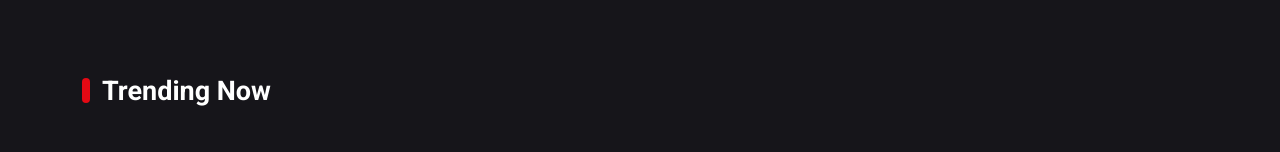
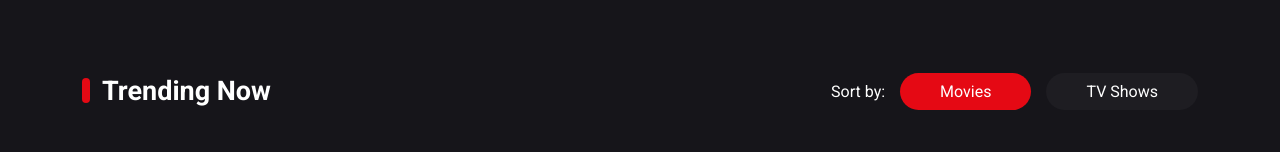
Before and after one commit to shamar-morrison/horizon-app, a React (Create React App) app: page / in a window 1280 px wide. Shown: the part 800-952 px from the top of the page. Built offline with nearby package versions, Linux system fonts and the light colour scheme; no server answers.

Commit message:
Add ability to sort trending now movies

```diff
--- a/src/App.js
+++ b/src/App.js
@@ -10,7 +10,7 @@
 			<Navbar />
 			<Banner />
 			<section className="container">
-				<MovieRow title="Trending Now" fetchUrl={requests.fetchTrending} />
+				<MovieRow title="Trending Now" fetchUrl={[requests.fetchTrendingMovies, requests.fetchTrendingTvShows]} />
 				<MovieRow title="Top Rated" fetchUrl={requests.fetchTopRated} />
 				<MovieRow title="Action" fetchUrl={requests.fetchActionMovies} />
 				<MovieRow title="Comedy" fetchUrl={requests.fetchComedyMovies} />
--- a/src/components/Banner.js
+++ b/src/components/Banner.js
@@ -9,8 +9,16 @@
 	const [trailerUrl, setTrailerUrl] = useState('');
 	const [hasTrailer, setHasTrailer] = useState(false);
 
+	const closeTrailer = () => {
+		setTrailerUrl();
+	};
+
+	const clearTrailerErrorMsg = () => {
+		setHasTrailer();
+	};
+
 	const youtubeOpts = {
-		height: '500px',
+		height: '500px', // height and width overriden in CSS
 		width: '720px',
 		playerVars: {
 			autoplay: 1,
@@ -20,7 +28,7 @@
 	useEffect(() => {
 		const fetchData = async () => {
 			try {
-				const response = await instance.get(requests.fetchHorrorMovies);
+				const response = await instance.get(requests.fetchRomanceMovies);
 				if (response.status !== 200 || !response) throw Error(response.statusText);
 
 				const data = response.data.results;
@@ -62,15 +70,15 @@
 				</div>
 			</div>
 			{trailerUrl && (
-				<div className="banner-youtube-player">
-					<span className="close-banner-player" onClick={() => setTrailerUrl('')}>
+				<div className="banner-youtube-player" onClick={closeTrailer}>
+					<span className="close-banner-player">
 						<i class="fas fa-times"></i>
 					</span>
 					<Youtube videoId={trailerUrl} opts={youtubeOpts} />
 				</div>
 			)}
 			{hasTrailer && (
-				<div className="banner-no-trailer">
+				<div className="banner-no-trailer" onClick={clearTrailerErrorMsg}>
 					<h1>No Trailer Found</h1>
 				</div>
 			)}
--- a/src/components/MovieCard.js
+++ b/src/components/MovieCard.js
@@ -1,7 +1,7 @@
 import { BASE_IMG_URL } from '../logic/requests';
 
 const MovieCard = ({ movie }) => {
-	const date = new Date(movie.release_date).getFullYear();
+	const date = new Date(movie.release_date || movie.first_air_date).getFullYear();
 
 	const watchFav = event => {
 		event.target.classList.toggle('selected');
@@ -12,13 +12,13 @@
 			<div className="movie__card--img">
 				<img
 					src={`${BASE_IMG_URL}${movie.poster_path}`}
-					alt={movie.original_title ? movie.original_title : movie.name}
+					alt={movie.original_title || movie.name}
 					srcSet={`${BASE_IMG_URL}${movie.poster_path}`}
 				/>
 			</div>
-			<h3 className="movie__card--title">{movie.original_title ? movie.original_title : movie.name}</h3>
+			<h3 className="movie__card--title">{movie.original_title || movie.name}</h3>
 			<div className="movie__card--bottom">
-				<p className="movie__card--year">{date ? date : 'TBA'}</p>
+				<p className="movie__card--year">{date || 'TBA'}</p>
 				<div className="movie__card--rating">
 					<div className="movie__card--watch-fav">
 						<i className="fas fa-eye watched" onClick={watchFav}></i>
--- a/src/components/MovieRow.js
+++ b/src/components/MovieRow.js
@@ -11,19 +11,26 @@
 const MovieRow = ({ title, fetchUrl }) => {
 	const [movies, setMovies] = useState([]);
 	const [movieCardLarge, setMovieCardLarge] = useState('');
-	const [url, setUrl] = useState(fetchUrl);
+	const [url, setUrl] = useState(title.startsWith('Trending') ? fetchUrl[0] : fetchUrl);
 
 	const handleMovieClick = mov => {
 		setMovieCardLarge(mov);
 	};
 
-	// handle MovieCardLarge
 	const handleOnClose = () => {
-		if (url) {
-			setUrl('');
-			return;
+		setMovieCardLarge('');
+	};
+
+	const sortTrendingNow = target => {
+		if (target.classList.contains('sort-by-movies')) {
+			document.querySelector('.sort-by .selected').classList.remove('selected');
+			target.classList.add('selected');
+			setUrl(fetchUrl[0]); // fetch movies
+		} else {
+			document.querySelector('.sort-by .selected').classList.remove('selected');
+			target.classList.add('selected');
+			setUrl(fetchUrl[1]); // fetch TV Shows
 		}
-		setUrl(fetchUrl);
 	};
 
 	useEffect(() => {
@@ -53,6 +60,19 @@
 					<i className="fas fa-arrow-right"></i>
 					</li>
 				</ul> */}
+				{title.startsWith('Trending') && (
+					<div className="sort">
+						<p>Sort by:</p>
+						<ul className="sort-by">
+							<li className="sort-by-movies selected" onClick={event => sortTrendingNow(event.target)}>
+								Movies
+							</li>
+							<li className="sort-by-tv" onClick={event => sortTrendingNow(event.target)}>
+								TV Shows
+							</li>
+						</ul>
+					</div>
+				)}
 			</div>
 			<Swiper slidesPerView={'auto'} spaceBetween={32}>
 				<div className="section__movies">
--- a/src/logic/requests.js
+++ b/src/logic/requests.js
@@ -3,7 +3,8 @@
 export const BANNER_IMG_URL = 'https://image.tmdb.org/t/p/original/';
 
 const requests = {
-	fetchTrending: `/trending/all/day?api_key=${API_KEY}&language=en-US`,
+	fetchTrendingMovies: `/trending/movie/day?api_key=${API_KEY}&language=en-US`,
+	fetchTrendingTvShows: `/trending/tv/day?api_key=${API_KEY}&language=en-US`,
 	fetchTopRated: `/movie/top_rated?api_key=${API_KEY}&language=en-US`,
 	fetchActionMovies: `/discover/movie?api_key=${API_KEY}&with_genres=28`,
 	fetchComedyMovies: `/discover/movie?api_key=${API_KEY}&with_genres=35`,
--- a/src/sass/_MovieRow.scss
+++ b/src/sass/_MovieRow.scss
@@ -9,6 +9,7 @@
 	&__header {
 		display: flex;
 		justify-content: space-between;
+		align-items: center;
 		gap: 60px;
 	}
 
@@ -27,15 +28,31 @@
 			left: -20px;
 			background-color: var(--clr-red);
 		}
+	}
+}
 
-		// &::after {
-		// 	content: '';
-		// 	position: absolute;
-		// 	bottom: -50px;
-		// 	left: 0;
-		// 	width: 100%;
-		// 	border-top: 2px solid var(--clr-primary-600);
-		// }
+.sort {
+	display: flex;
+	gap: 15px;
+	align-items: center;
+	margin-bottom: 50px;
+	font-size: 1rem;
+
+	.sort-by {
+		display: flex;
+		gap: 15px;
+		align-items: center;
+
+		li {
+			padding: 6px 40px;
+			background-color: var(--clr-primary-800);
+			border-radius: 100px;
+			cursor: pointer;
+		}
+
+		.selected {
+			background-color: var(--clr-red);
+		}
 	}
 }
 
```
Also changed, not shown: src/components/MovieCardLarge.js (+0 -19 lines), src/sass/_Banner.scss (+24 -23 lines), src/sass/_mixins.scss (+26 -0 lines), src/css/App.min.css.
